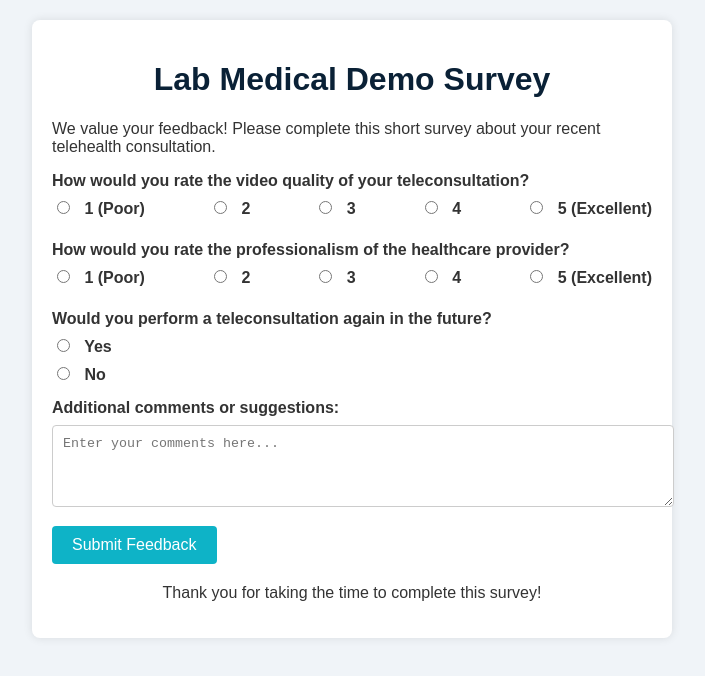
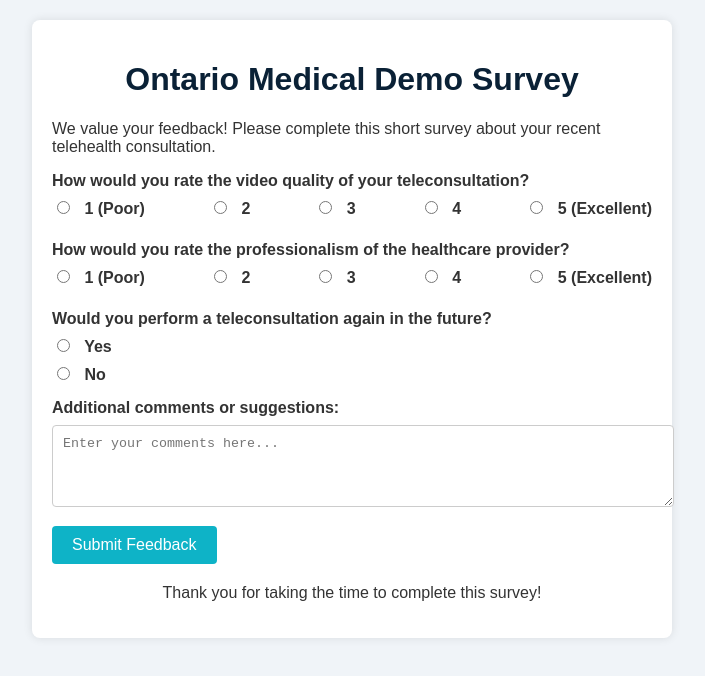
Before and after one commit to ckeilberg57/survey, a plain HTML site: page index.html in a window 1280 px wide. Shown: the whole page, without its empty margins (288-993 px from the left). Drawn offline with Linux system fonts and the light colour scheme.

Commit message:
Update index.html

```diff
--- a/index.html
+++ b/index.html
@@ -3,7 +3,7 @@
 <head>
     <meta charset="UTF-8">
     <meta name="viewport" content="width=device-width, initial-scale=1.0">
-    <title>Lab Medical Demo Survey</title>
+    <title>Ontario Medical Demo Survey</title>
     <style>
         body {
             font-family: Arial, sans-serif;
@@ -67,7 +67,7 @@
 <body>
 
     <div class="container">
-        <h1>Lab Medical Demo Survey</h1>
+        <h1>Ontario Medical Demo Survey</h1>
         <p>We value your feedback! Please complete this short survey about your recent telehealth consultation.</p>
 
         <form>
```
